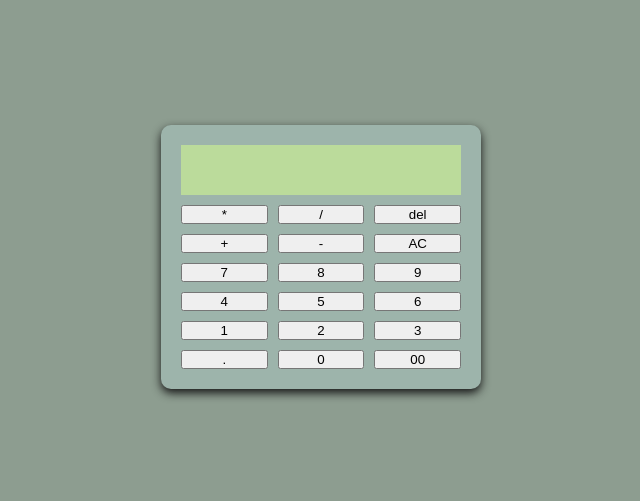
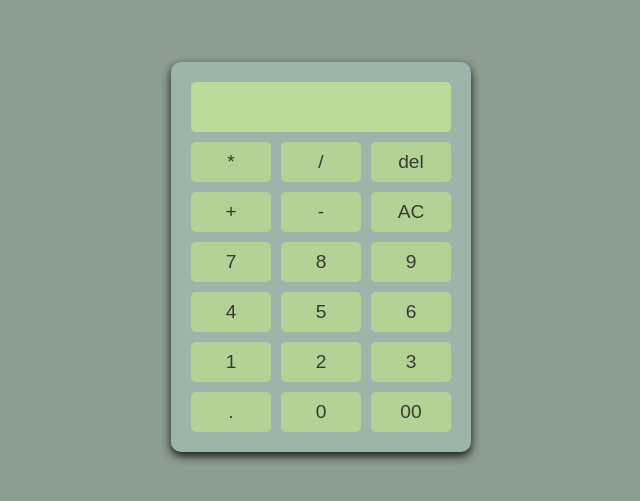
Before and after one commit to Aditya-Newar/Online, a plain HTML site: page index.html in a window 1280 px wide. Shown: the part 143-644 px from the top of the page, without its empty margins (319-959 px from the left). Drawn offline with Linux system fonts and the light colour scheme.

Commit message:
completed basic framework & styling

```diff
--- a/style.css
+++ b/style.css
@@ -3,6 +3,7 @@
     margin: 0;
     padding: 0;
     font-family: sans-serif;
+    border: none;
 }
 body {
     display: flex;
@@ -13,7 +14,7 @@ body {
 }
 .calculator {
     width: 100%;
-    max-width: 320px;
+    max-width: 300px;
     border-radius: 10px;
     padding: 20px;
     background-color: #9db4ab;
@@ -24,12 +25,35 @@ body {
     width: 100%;
     padding: 10px;
     margin-bottom: 10px;
-    border: none;
     background-color: #bbdb9b;
     font-size: 1.5em;
+    border-radius: 5px;
 }
 .buttons {
     display: grid;
     grid-template-columns: repeat(3, 1fr);
     gap: 10px;
 }
+.button {
+    width: 100%;
+    height: 40px;
+    font-size: 1.2em;
+    border-radius: 5px;
+    cursor: pointer;
+    color: #383b32;
+    background-color: #b4d295;
+    transition: background-colour 2s;
+}
+.button:hover {
+    background-color: #a0af7b;
+    font-weight: bold;
+}
+.button:active {
+    background-color: #A6DB9C;
+}
+@media (width <= 400px) {
+    .button{
+        font-size: 1em;
+        height: 35px;
+    }
+}
```
